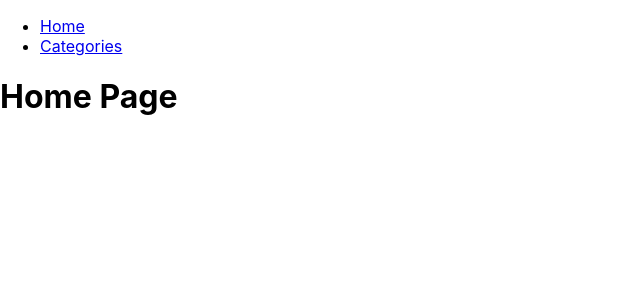
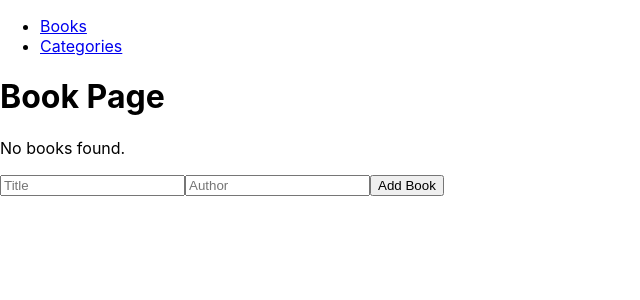
Before and after one commit to malikhaiderkhan/bookstore, a React (Create React App) app: page / in a window 1280 px wide. Shown: the top 300 px of the page, without its empty margins (0-640 px from the left). Built offline with nearby package versions, Linux system fonts and the light colour scheme.

Commit message:
display books component in book page

```diff
--- a/src/App.js
+++ b/src/App.js
@@ -16,28 +16,32 @@ function App() {
     <>
       <Navigation />
       <Routes>
-        <Route path="/" element={<Home />} />
-        <Route path="/categories" element={<Categories books={books} onAdd={handleAddBook} />} />
+        <Route path="/" element={<Books books={books} onAdd={handleAddBook} />} />
+        <Route path="/categories" element={<Categories />} />
       </Routes>
     </>
   );
 }
 
-function Home() {
-  return <h1>Home Page</h1>;
-}
-
-function Categories({ books, onAdd }) {
+function Books({ books, onAdd }) {
   return (
     <>
-      <h1>Categories Page</h1>
+      <h1>Book Page</h1>
       <BookList books={books} />
       <BookForm onAdd={onAdd} />
     </>
   );
 }
 
-Categories.propTypes = {
+function Categories() {
+  return (
+    <>
+      <h1>Categories Page</h1>
+    </>
+  );
+}
+
+Books.propTypes = {
   books: PropTypes.arrayOf(PropTypes.shape({
     id: PropTypes.number.isRequired,
     title: PropTypes.string.isRequired,
--- a/src/components/Navigation.js
+++ b/src/components/Navigation.js
@@ -6,7 +6,7 @@ function Navigation() {
     <nav>
       <ul>
         <li>
-          <Link to="/">Home</Link>
+          <Link to="/">Books</Link>
         </li>
         <li>
           <Link to="/categories">Categories</Link>
```
